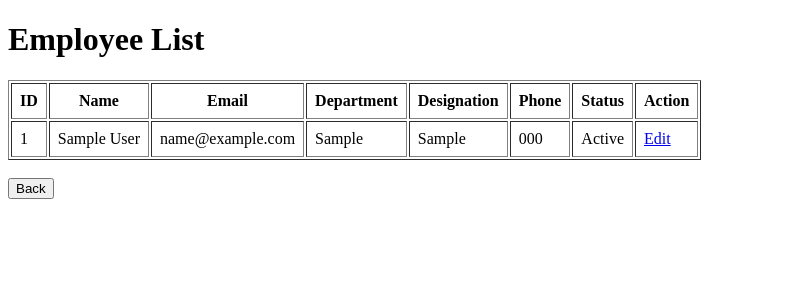
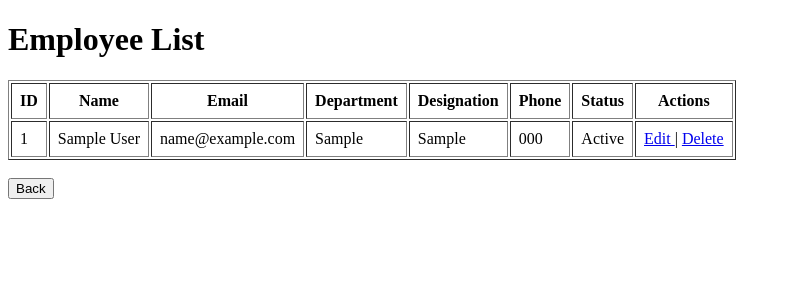
Before and after one commit to sun731/Cloud-Attendance-System, a Flask app: page /admin/view-employees in a window 1280 px wide. Shown: the top 300 px of the page, without its empty margins (0-791 px from the left). Run offline with Flask 3, Linux system fonts and the light colour scheme; the visitor is signed in with stand-in values (Sample User, id 1); tables that the repository leaves empty hold one stand-in row (values such as "Sample post").

Commit message:
Phase 9 - Completed Employee CRUD Module

```diff
--- a/routes/admin.py
+++ b/routes/admin.py
@@ -102,3 +102,15 @@ def edit_employee(employee_id):
         "admin/edit_employee.html",
         employee=employee
     )
+@admin_bp.route("/admin/delete-employee/<int:employee_id>")
+def delete_employee(employee_id):
+
+    if "admin" not in session:
+        return redirect(url_for("admin.admin_login"))
+
+    employee = Employee.query.get_or_404(employee_id)
+
+    db.session.delete(employee)
+    db.session.commit()
+
+    return redirect(url_for("admin.view_employees"))
--- a/templates/admin/view_employees.html
+++ b/templates/admin/view_employees.html
@@ -19,7 +19,7 @@
     <th>Designation</th>
     <th>Phone</th>
     <th>Status</th>
-    <th>Action</th>
+    <th>Actions</th>
 </tr>
 
 {% for employee in employees %}
@@ -41,10 +41,20 @@
 <td>{{ employee.status }}</td>
 
 <td>
-    <a href="/admin/edit-employee/{{ employee.employee_id }}">
-        Edit
-    </a>
+
+<a href="/admin/edit-employee/{{ employee.employee_id }}">
+    Edit
+</a>
+
+|
+
+<a href="/admin/delete-employee/{{ employee.employee_id }}"
+   onclick="return confirm('Delete this employee?');">
+    Delete
+</a>
+
 </td>
+
 
 </tr>
 
```
